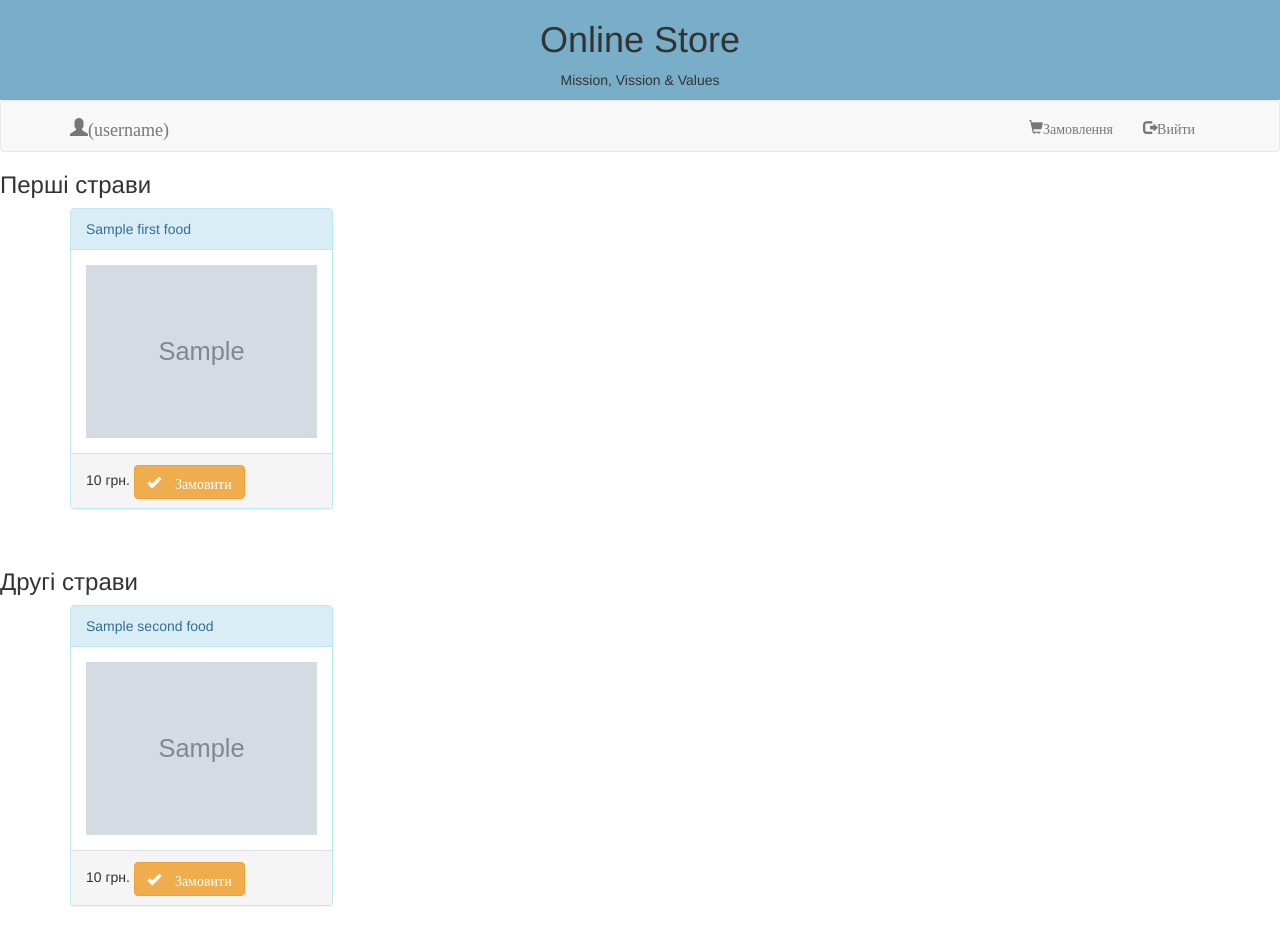
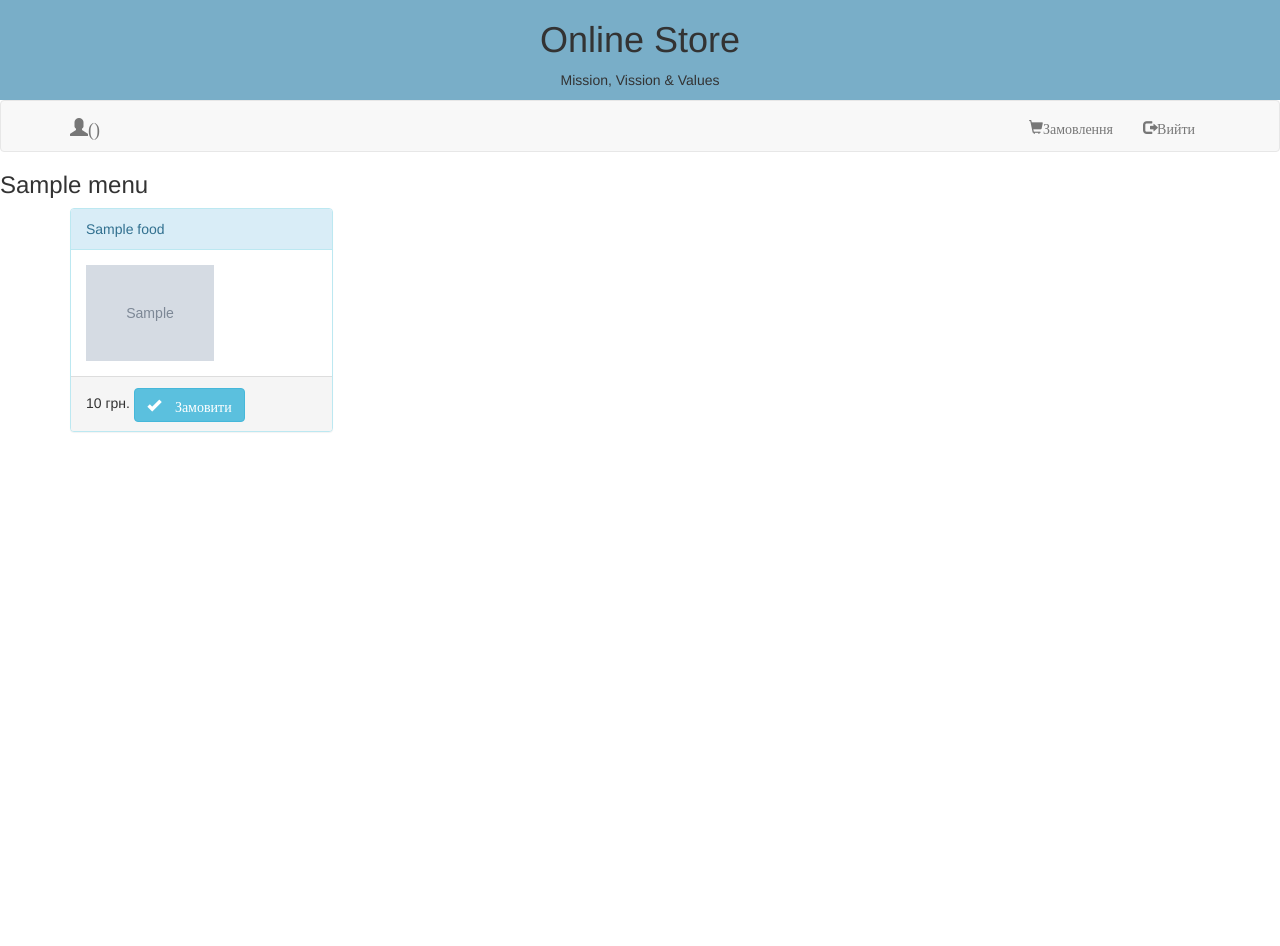
Before and after one commit to AndriiShchudlo/q5d4r, a Django app: template portal/dinner/templates/dinner/home.html in a window 1280 px wide. After the commit the page ends 432 px from the top, so only its background shows below. Run offline with Django 3.2, Linux system fonts and the light colour scheme; the template is opened without the code that fills it: most values are stand-ins (such as "Sample title", 1, 10 or a date in 2020); grey boxes marked "Sample" are stand-in pictures; some libraries are stand-ins or nearby versions.

Commit message:
Get products fram db and views on home page

```diff
--- a/portal/dinner/admin.py
+++ b/portal/dinner/admin.py
@@ -2,7 +2,7 @@
 from __future__ import unicode_literals
 
 from django.contrib import admin
-from .models import FirstFood, SecondFood
+from .models import Food, Menu
 #
-admin.site.register(SecondFood)
-admin.site.register(FirstFood)
+admin.site.register(Food)
+admin.site.register(Menu)
--- a/portal/dinner/static/dinner/style.css
+++ b/portal/dinner/static/dinner/style.css
@@ -14,7 +14,3 @@
       background-color: #f2f2f2;
       padding: 25px;
     }
- .block_size{
-     height: 20vw;
-     width: 30vw;
- }
--- a/portal/dinner/templates/dinner/base.html
+++ b/portal/dinner/templates/dinner/base.html
@@ -19,6 +19,25 @@
     <p>Mission, Vission & Values</p>
   </div>
 </div>
+<!-- Navbar -->
+<nav class="navbar navbar-default">
+  <div class="container">
+    <div class="navbar-header">
+      <button type="button" class="navbar-toggle" data-toggle="collapse" data-target="#myNavbar">
+        <span class="icon-bar"></span>
+        <span class="icon-bar"></span>
+        <span class="icon-bar"></span>
+      </button>
+      <a class="navbar-brand glyphicon glyphicon-user " href="#">({{user.username}})</a>
+    </div>
+    <div class="collapse navbar-collapse" id="myNavbar">
+      <ul class="nav navbar-nav navbar-right">
+        <li><a class="glyphicon glyphicon-shopping-cart" href="#">Замовлення</a></li>
+        <li><a  class="glyphicon glyphicon-log-out" href="#">Вийти</a></li>
+      </ul>
+    </div>
+  </div>
+</nav>
 
 {%block content%} {%endblock%}
 </body>
--- a/portal/dinner/templates/dinner/home.html
+++ b/portal/dinner/templates/dinner/home.html
@@ -1,62 +1,31 @@
+
 {% extends 'dinner/base.html' %}
-
 {% block title %} Home {%endblock%}
 {% block content %}
 
-<!-- Navbar -->
-<nav class="navbar navbar-default">
-  <div class="container">
-    <div class="navbar-header">
-      <button type="button" class="navbar-toggle" data-toggle="collapse" data-target="#myNavbar">
-        <span class="icon-bar"></span>
-        <span class="icon-bar"></span>
-        <span class="icon-bar"></span>
-      </button>
-      <a class="navbar-brand glyphicon glyphicon-user " href="#">(username)</a>
-    </div>
-    <div class="collapse navbar-collapse" id="myNavbar">
-      <ul class="nav navbar-nav navbar-right">
-        <li><a class="glyphicon glyphicon-shopping-cart" href="#">Замовлення</a></li>
-        <li><a  class="glyphicon glyphicon-log-out" href="#">Вийти</a></li>
-      </ul>
-    </div>
-  </div>
-</nav>
 
 
-<h3>Перші страви</h3>
+{%for m in menu%}
+    <h3>{{m.categoryName}}</h3>
     <div class="container">
       <div class="row">
-   {%for i in firstFoods%}
+       {%for i in foods%}
+          {%if i.foodCategory.id == m.id%}
             <div class="col-sm-3">
                   <div class="panel panel-info">
-                <div class="panel-heading">{{i.firstFoodName}}</div>
-                <div class="panel-body"><img  src="{{i.firstFoodImage}}" class="img-responsive block_size"style="width:20vw" style="height:20vw" alt="Image"></div>
-                <div class="panel-footer">{{i.firstFoodPrice}} грн.
-                    <button type="button" class="btn btn-warning glyphicon glyphicon-ok" style="text-align: right"> Замовити</button>
+                    <div class="panel-heading">{{i.foodName}}</div>
+                    <div class="panel-body" ><img  src="{{i.foodImage}}" class="img-responsive block_size" style="width:10vw"  height="auto" alt="Image"></div>
+                    <div class="panel-footer">{{m.categoryPrice}} грн.
+                        <button type="button" class="btn btn-info glyphicon glyphicon-ok" style="text-align: right" name="{{i.id}}"> Замовити</button>
                     </div>
                   </div>
             </div>
+          {%endif%}
         {%endfor%}
       </div>
     </div><br>
+{%endfor%}
 
-<h3>Другі страви</h3>
-<div class="container">
-  <div class="row">
-   {%for i in secondFoods%}
-        <div class="col-sm-3">
-              <div class="panel panel-info">
-                <div class="panel-heading">{{i.secondFoodName}}</div>
-                <div class="panel-body"><img  src="{{i.secondFoodImage}}" class="img-responsive block_size"style="width:20vw" style="height:20vw" alt="Image"></div>
-                <div class="panel-footer">{{i.secondFoodPrice}} грн.
-                <button type="button" class="btn btn-warning glyphicon glyphicon-ok" style="text-align: right"> Замовити</button>
-                </div>
-              </div>
-        </div>
-    {%endfor%}
-  </div>
-</div><br>
 
 
 
--- a/portal/portal/settings.py
+++ b/portal/portal/settings.py
@@ -77,7 +77,7 @@
 DATABASES = {
     'default': {
         'ENGINE': 'django.db.backends.sqlite3',
-        'NAME': os.path.join(BASE_DIR, 'adb.sqlite3'),
+        'NAME': os.path.join(BASE_DIR, 'bdb.sqlite3'),
     }
 }
 
```
Also changed, not shown: portal/dinner/models.py (+14 -13 lines), portal/dinner/views.py (+12 -6 lines), portal/adb.sqlite3 (deleted), portal/bdb.sqlite3 (added), portal/dinner/migrations/0001_initial.py, portal/dinner/migrations/0002_secondfood.py (deleted), 6 other files. Lines whose indentation alone changed are shown as unchanged.
